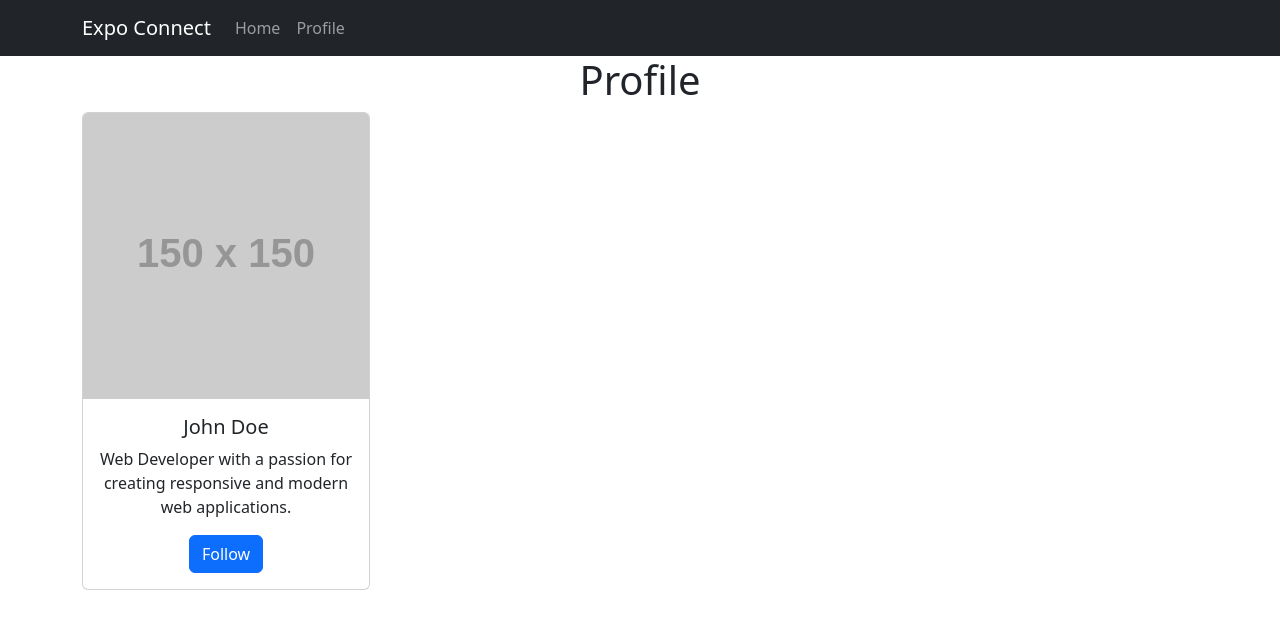
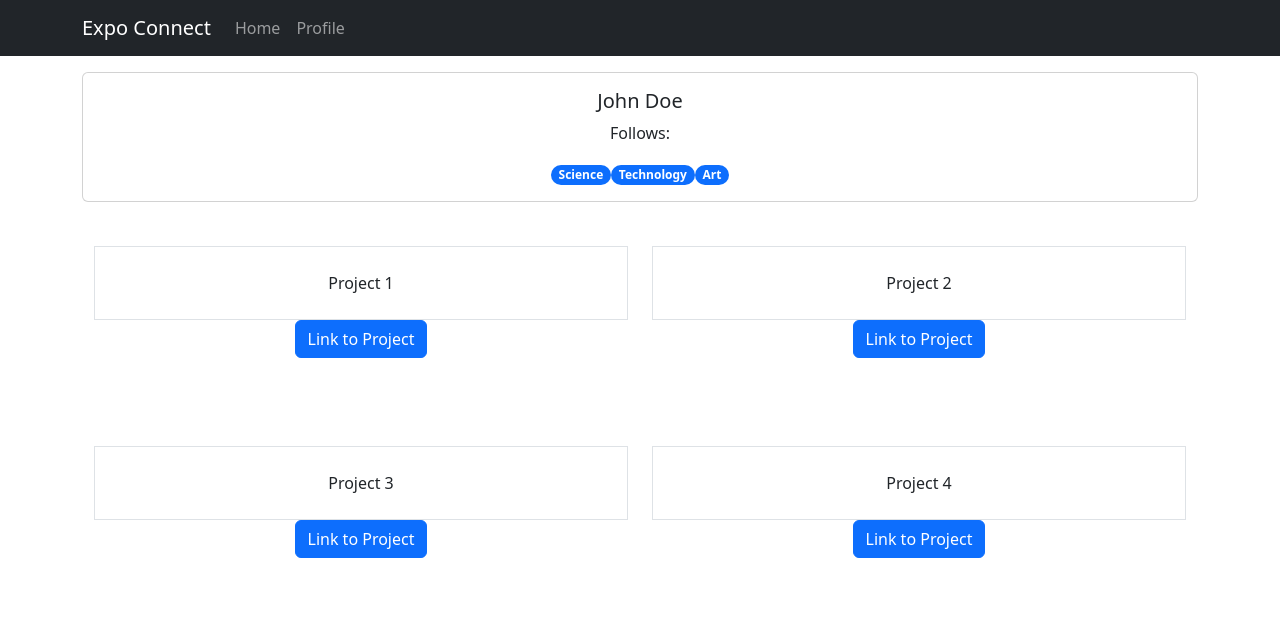
Before and after one commit to chan-cheuk-hin/rmit-hackathon, a React (Create React App) app in the folder react/: page /profile in a window 1280 px wide. Shown: the top 628 px of the page. Built offline with nearby package versions, Linux system fonts and the light colour scheme.

Commit message:
add basic profile page layout

```diff
--- a/react/src/css/Profile.css
+++ b/react/src/css/Profile.css
@@ -0,0 +1,3 @@
+.profile-card {
+	margin-top: 1rem;
+}
--- a/react/src/pages/Profile.jsx
+++ b/react/src/pages/Profile.jsx
@@ -1,21 +1,55 @@
 import '../css/Profile.css';
-import { Container, Card, Button } from 'react-bootstrap';
+import { Container, Card, Button, Badge, Row, Col } from 'react-bootstrap';
 
 const Profile = () => {
 	return (
 		<Container>
-			<h1>Profile</h1>
-			<Card style={{ width: '18rem' }}>
-				<Card.Img variant='top' src='https://via.placeholder.com/150' />
+			<Card className='profile-card'>
 				<Card.Body>
 					<Card.Title>John Doe</Card.Title>
-					<Card.Text>
-						Web Developer with a passion for creating responsive and modern web
-						applications.
-					</Card.Text>
-					<Button variant='primary'>Follow</Button>
+					<div>
+						<Card.Text>Follows:</Card.Text>
+						<Badge pill variant='primary'>
+							Science
+						</Badge>
+						<Badge pill variant='secondary'>
+							Technology
+						</Badge>
+						<Badge pill variant='success'>
+							Art
+						</Badge>
+					</div>
 				</Card.Body>
 			</Card>
+			<Container>
+				<Row
+					className='d-flex justify-content-center align-items-center'
+					style={{ height: '200px' }}
+				>
+					<Col md={6} className='text-center'>
+						<div className='p-4 border'>Project 1</div>
+						<Button variant='primary'>Link to Project</Button>
+					</Col>
+					<Col md={6} className='text-center'>
+						<div className='p-4 border'>Project 2</div>
+						<Button variant='primary'>Link to Project</Button>
+					</Col>
+				</Row>
+
+				<Row
+					className='d-flex justify-content-center align-items-center'
+					style={{ height: '200px' }}
+				>
+					<Col md={6} className='text-center'>
+						<div className='p-4 border'>Project 3</div>
+						<Button variant='primary'>Link to Project</Button>
+					</Col>
+					<Col md={6} className='text-center'>
+						<div className='p-4 border'>Project 4</div>
+						<Button variant='primary'>Link to Project</Button>
+					</Col>
+				</Row>
+			</Container>
 		</Container>
 	);
 };
```
